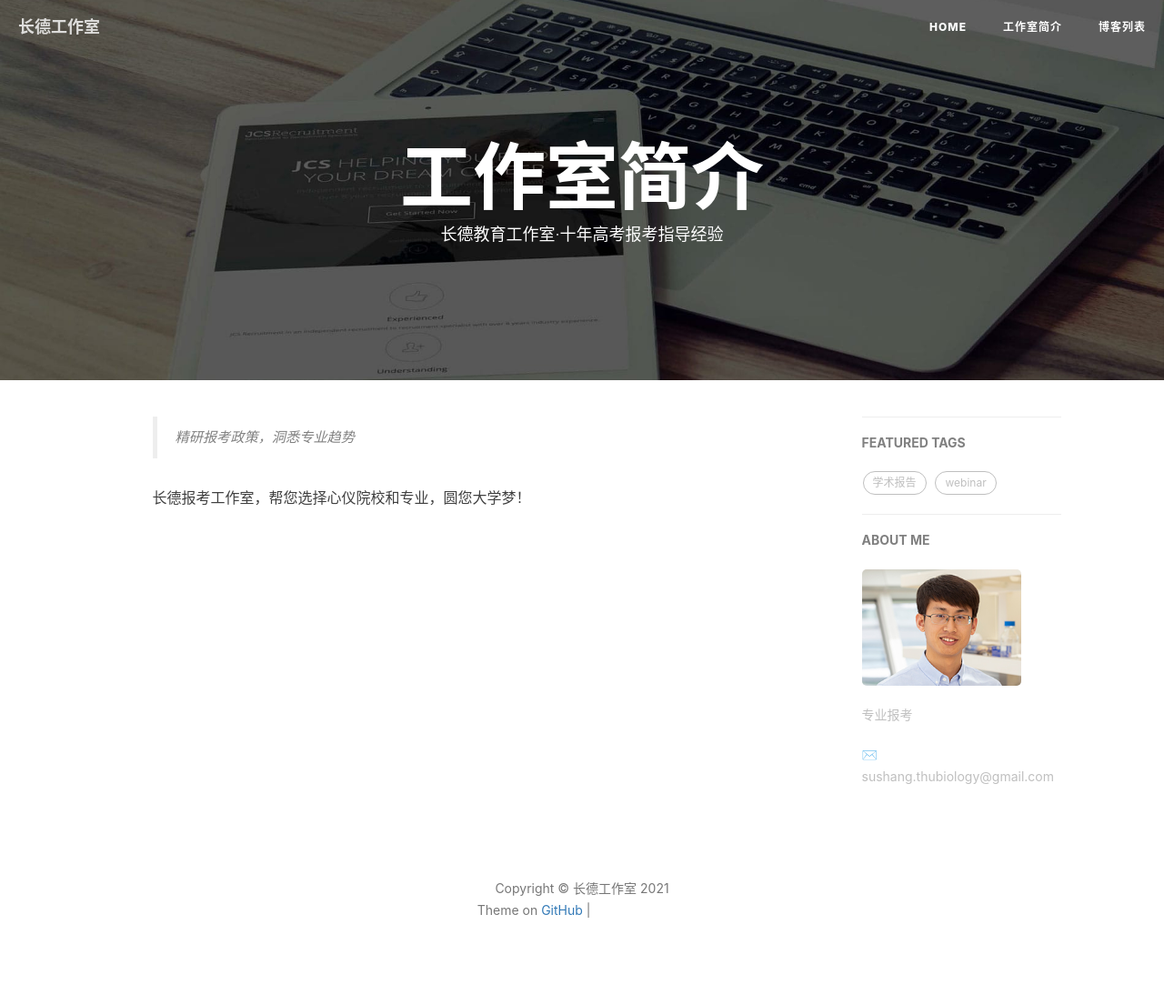
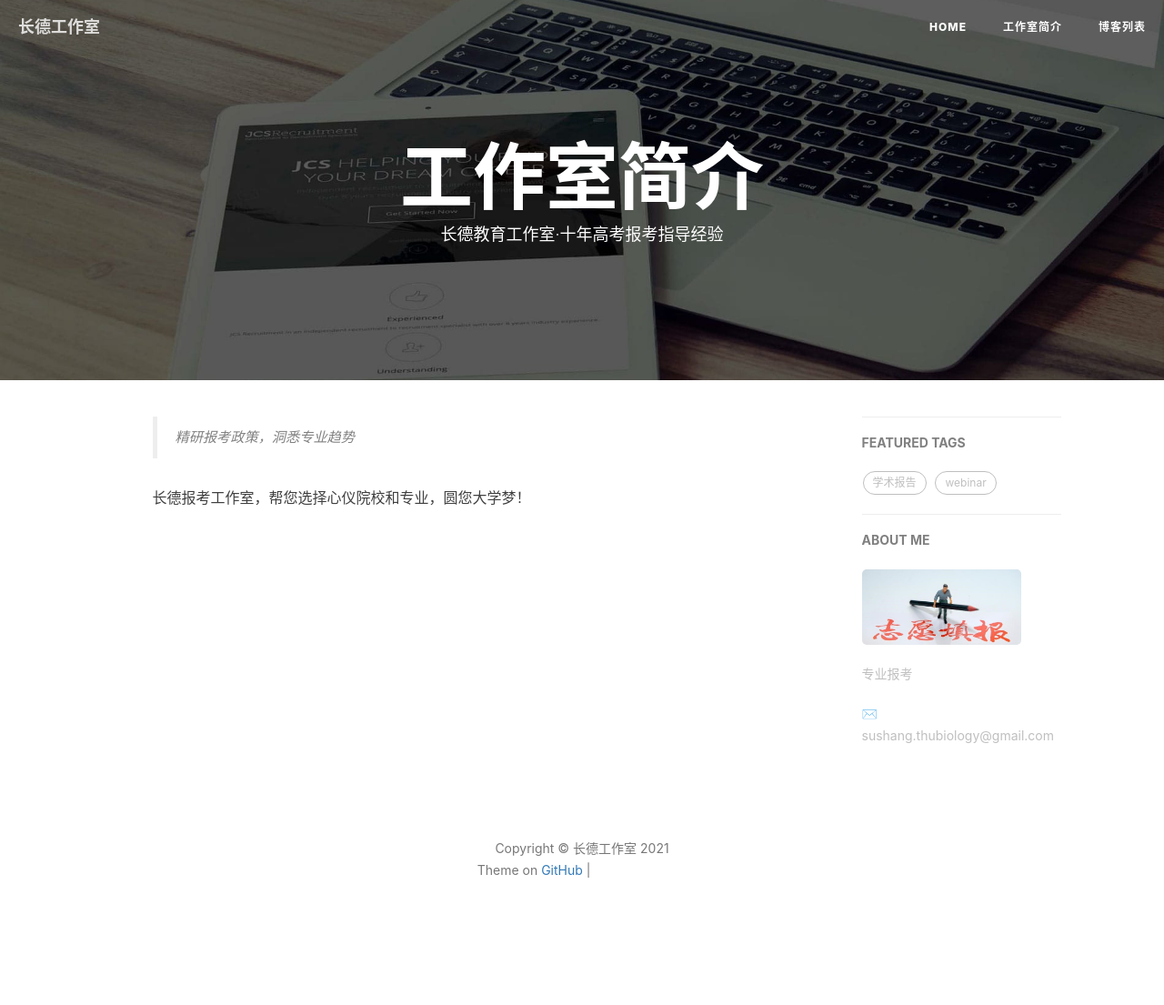
Before and after one commit to jixingsu/suchangde.com, a Jekyll site: the page built from about.html, in a window 1280 px wide. Shown: the whole page at 91% size. Built offline with Jekyll 4.4.1, drawn with Linux system fonts in a browser that asks for light colours; nearby versions of some CDN libraries; comment, search, counter and statistics services are not loaded; after the commit the page ends 1060 px from its top, so only the background shows below that; grey boxes are pictures that could not be loaded.

Commit message:
Update _config.yml

```diff
--- a/_config.yml
+++ b/_config.yml
@@ -1,6 +1,6 @@
 # Site settings
 title: 长德工作室
-SEOTitle: 十年成熟报考经验，助您选得心仪院校
+SEOTitle: 专业报考，助您圆梦
 header-img: img/post-bg-desk.jpg
 email: sushang.thubiology@gmail.com
 description: "Every failure is leading towards success."
@@ -12,7 +12,7 @@
 # Sidebar settings
 sidebar: true                           # whether or not using Sidebar.
 sidebar-about-description: "专业报考"
-sidebar-avatar: /img/Su_Shang_255x187.jpg      # use absolute URL, seeing it's used in both `/` and `/about/`
+sidebar-avatar: /img/zhiyuantianbao.jpeg      # use absolute URL, seeing it's used in both `/` and `/about/`
 
 
 
```
